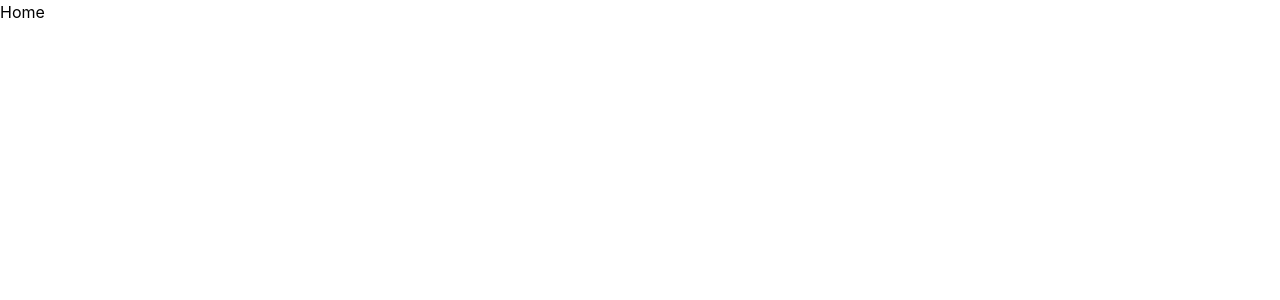
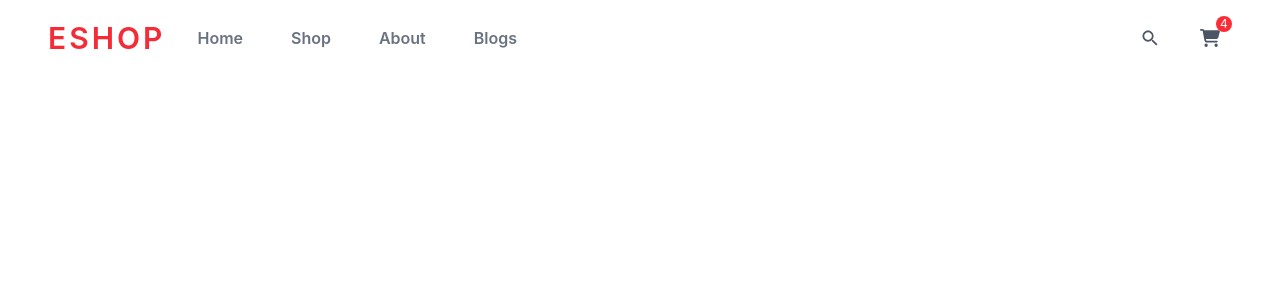
Before and after one commit to pealbert/ecommerce-website, a React (Vite) app: page / in a window 1280 px wide. Shown: the top 300 px of the page. Built offline with nearby package versions, Linux system fonts and the light colour scheme.

Commit message:
Build logo, menu links and card for navbar

```diff
--- a/index.html
+++ b/index.html
@@ -1,5 +1,5 @@
 <!doctype html>
-<html lang="en">
+<html lang="en" class="light">
 	<head>
 		<meta charset="UTF-8">
 		<meta name="viewport" content="width=device-width, initial-scale=1.0">
--- a/package.json
+++ b/package.json
@@ -19,6 +19,7 @@
 		"path": "^0.12.7",
 		"react": "^19.2.8",
 		"react-dom": "^19.2.8",
+		"react-icons": "^5.7.0",
 		"react-router-dom": "^7.18.2",
 		"tailwindcss": "^4.3.3"
 	},
--- /dev/null
+++ b/src/components/Navbar.jsx
@@ -0,0 +1,71 @@
+import { FaCartShopping } from "react-icons/fa6";
+import { IoMdSearch } from "react-icons/io";
+
+const MenuLinks = [
+	{
+		id: 1,
+		name: "Home",
+		href: "#",
+	},
+	{
+		id: 2,
+		name: "Shop",
+		href: "#shop",
+	},
+	{
+		id: 3,
+		name: "About",
+		href: "#about",
+	},
+	{
+		id: 4,
+		name: "Blogs",
+		href: "#blog",
+	},
+]
+
+const Navbar = () => {
+	return (
+		<div className="bg-white dark:bg-gray-900 dark:text-white duration-200 relative z-40">
+			<div className="py-4">
+				<div className="container flex justify-between items-center">
+					{/* Logo and Links section */}
+					<div className="flex items-center gap-4">
+						<a href="#" className="text-primary font-semibold tracking-widest text-2xl uppercase sm:text-3xl">Eshop</a>
+
+						{/* Menu Items */}
+						<div className="hidden lg:block">
+							<ul className="flex items-center gap-4">
+								{MenuLinks.map((link) => (
+									<li key={link.id}>
+										<a href={link.href} className="inline-block px-4 font-semibold text-gray-500 hover:text-black dark:hover:text-white duration-200">{link.name}</a>
+									</li>
+								))}
+							</ul>
+						</div>
+					</div>
+
+					{/* Navbar Right section */}
+					<div className="flex justify-between items-center gap-4">
+						{/* Search Bar section */}
+						<div className="relative group hidden sm:block">
+							<input type="text" placeholder="Search" className="search-bar" />
+							<IoMdSearch className="text-xl text-gray-600 group-hover:text-primary dark:text-gray-400 absolute top-1/2 -translate-y-1/2 right-3 duration-200" />
+						</div>
+
+						{/* Order-button section */}
+						<button type="button" className="relative p-3">
+							<FaCartShopping className="text-xl text-gray-600 dark:text-gray-400" />
+							<div className="size-4 bg-red-500 text-white rounded-full absolute top-0 right-0 flex items-center justify-center text-xs">4</div>
+						</button>
+
+						{/* Dark Mode section */}
+
+					</div>
+				</div>
+			</div>
+		</div>
+	);
+}
+
+export default Navbar;
--- a/src/index.css
+++ b/src/index.css
@@ -11,6 +11,48 @@
 	--color-brand-white: #eeeeee;
 }
 
+@layer base {
+	* {
+		-webkit-tap-highlight-color: transparent;
+	}
+
+	html {
+		-webkit-text-size-adjust: 100%;
+		text-size-adjust: 100%;
+
+		@apply scroll-smooth;
+
+		&::-webkit-scrollbar {
+			@apply hidden;
+		}
+	}
+
+	body {
+		font-feature-settings:
+			"rlig" 1,
+			"calt" 1;
+	}
+
+	::selection {
+		@apply bg-primary text-brand-white;
+	}
+
+	:focus:not(:focus-visible) {
+		@apply outline-none;
+	}
+
+	:focus-visible {
+		outline: 2px solid currentColor;
+		outline-offset: 2px;
+	}
+}
+
+@layer components {
+	.search-bar {
+		@apply w-0 group-hover:w-75 transition-all duration-300 rounded-full group-hover:border group-hover:border-gray-500 px-3 py-1 focus:outline-none dark:border-gray-800 dark:bg-gray-900 group-hover:dark:bg-gray-800;
+	}
+}
+
 @utility container {
 	@apply w-full mx-auto px-4 sm:px-12
 }
--- a/src/pages/Home.jsx
+++ b/src/pages/Home.jsx
@@ -1,5 +1,9 @@
+import Navbar from "@/components/Navbar";
+
 export const Home = () => {
 	return (
-		<div>Home</div>
+		<>
+			<Navbar />
+		</>
 	)
 }
```
Also changed, not shown: 2 other files (tests, documents, lock files or other folders).
